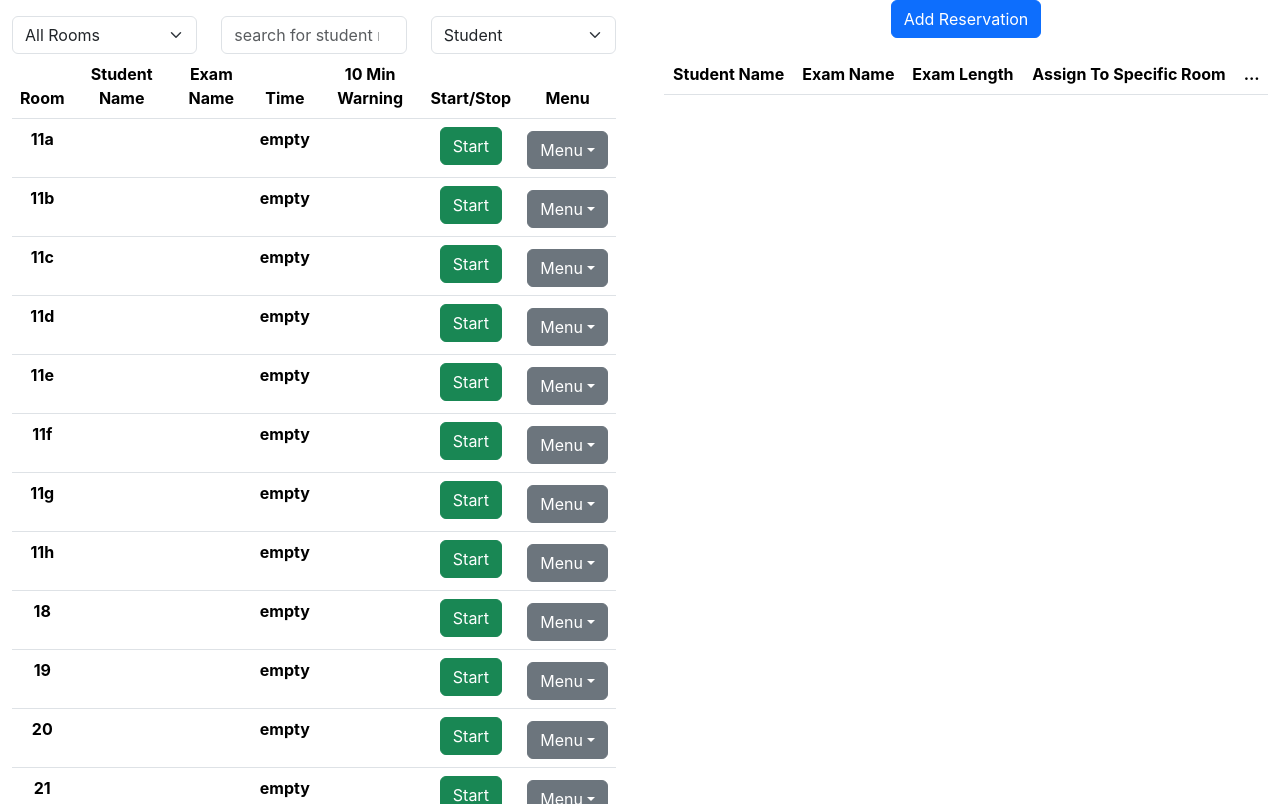
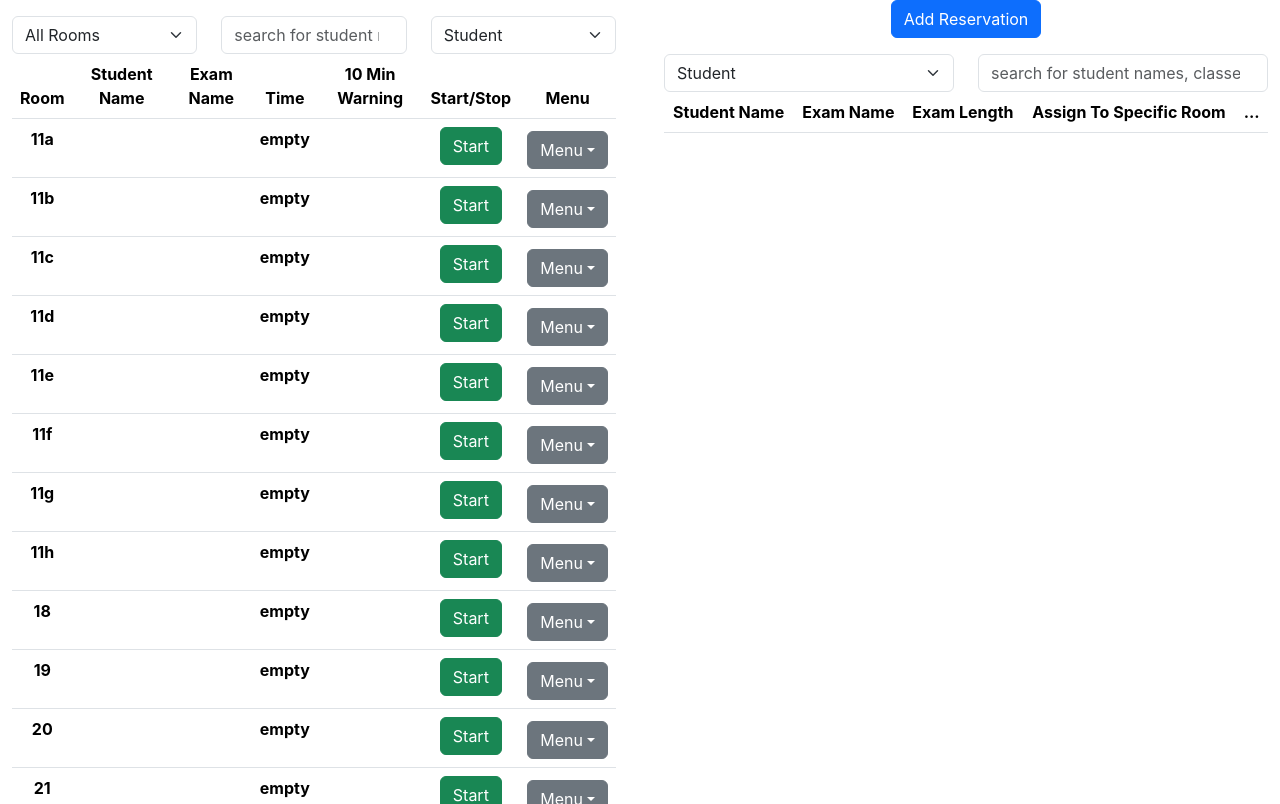
Before and after one commit to samcb234/RoomTimer, a React (Create React App) app in the folder drc-timer/: page / in a window 1280 px wide. Built offline with nearby package versions, Linux system fonts and the light colour scheme.

Commit message:
added search for unassigned reservations

```diff
--- a/drc-timer/src/Layout/ReservationTable/ReservationTable.tsx
+++ b/drc-timer/src/Layout/ReservationTable/ReservationTable.tsx
@@ -1,16 +1,39 @@
-import { useEffect, useState } from "react"
-import Reservation from "../../models/Reservation"
 import { ReservationRow } from "./ReservationRow"
-import Room from "../../models/Room"
 import { useSelector } from "react-redux"
 import { ReservationState } from "../../stores"
-import AddOrEditModal from "../AddResForm/AddOrEditModal"
+import { useState } from "react"
+import { SearchFilter } from "../../types"
+import Reservation from "../../models/Reservation"
 
-export const ReservationTable: React.FC<{}> = (props)=>{
+
+export const ReservationTable: React.FC<{}> = ()=>{
     const {reservations} = useSelector((state: ReservationState)=> state.reservationReducer)
+
+    const [searchString, setSearchString] = useState('')
+    const [searchFilter, setSearchFilter] = useState<SearchFilter>('student')
+
+    const filterReservation = (res: Reservation) => {
+        if(searchFilter === 'student'){
+            return res.name.toLowerCase().includes(searchString.toLowerCase()) && !res.assigned
+        }else{
+            return res.examName.toLowerCase().includes(searchString.toLowerCase()) && !res.assigned
+        }
+    }
 
     return(
         <div className="container mt-3">
+            <div className="row">
+                <div className="col">
+                    <select className="form-select" onChange={(e) => setSearchFilter(e.target.value as SearchFilter)}>
+                        <option selected value="student">Student</option>
+                        <option value="class">Class</option>
+                    </select>
+                </div>
+                <div className="col">
+                    <input type="search" className="form-control" value={searchString} onChange={(e)=> setSearchString(e.target.value)}
+                        placeholder="search for student names, classes" />
+                </div>
+            </div>
             <table className="table">
                 <thead>
                     <tr>
@@ -32,7 +55,7 @@ export const ReservationTable: React.FC<{}> = (props)=>{
                     </tr>
                 </thead>
                 <tbody>
-                    {reservations.filter(res=> !res.assigned).map(reservation =>(
+                    {reservations.filter(filterReservation).map(reservation =>(
                         <ReservationRow reservation={reservation} />
                     ))}
                 </tbody>
```
